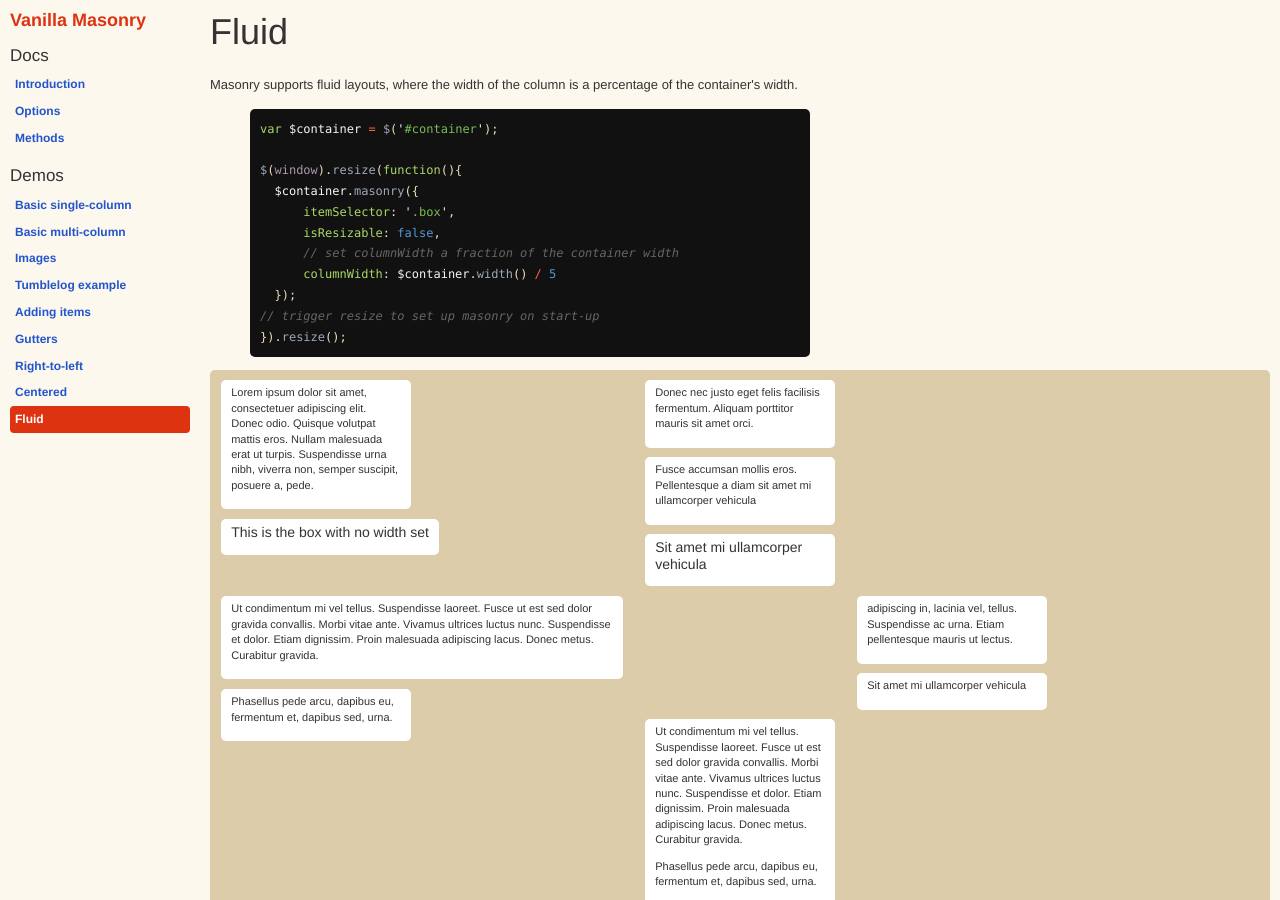
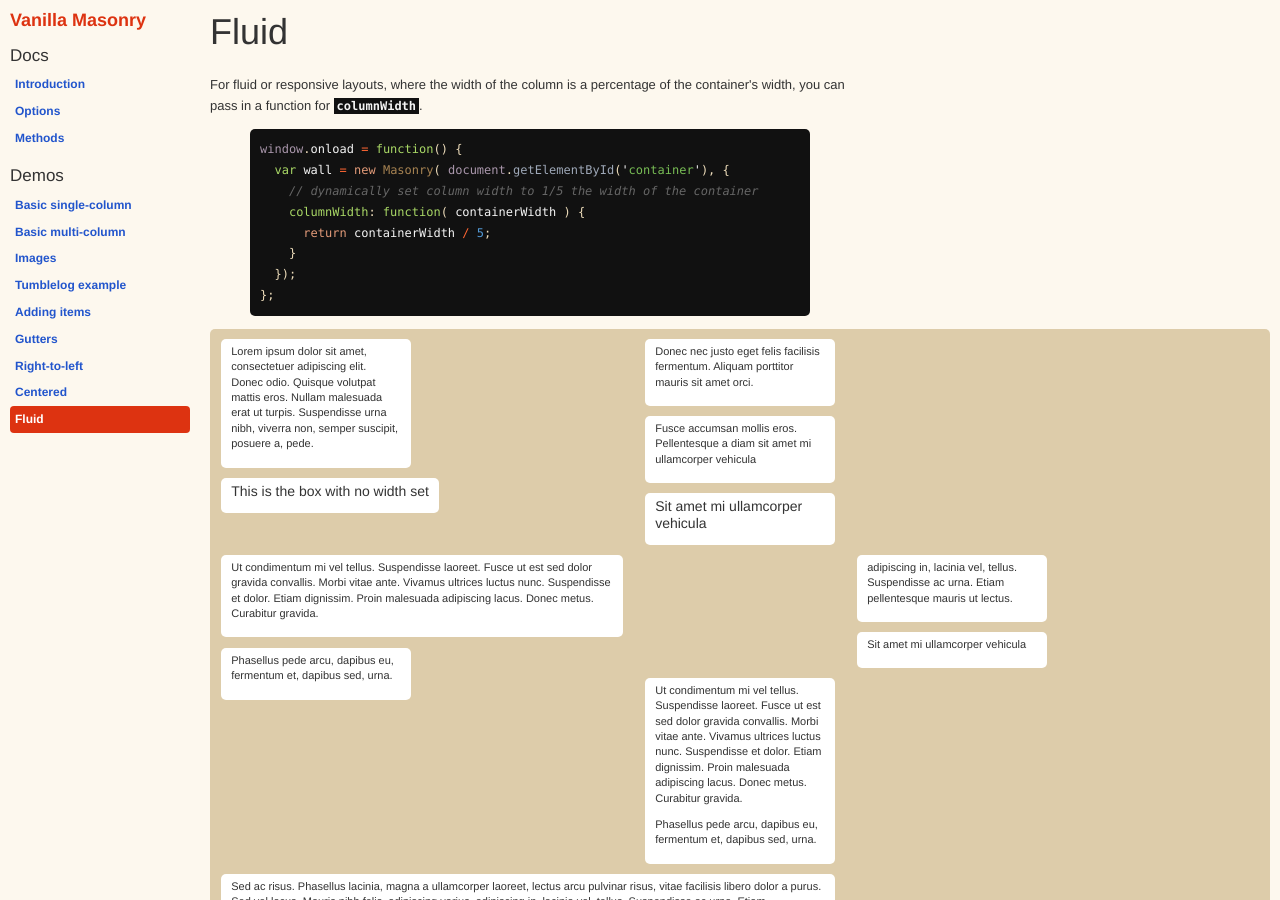
Before and after one commit to desandro/vanilla-masonry, a Jekyll site: the page built from _posts/demos/2011-07-26-fluid.html, in a window 1280 px wide and 900 px high. Built offline with Jekyll 4.4.1, drawn with Linux system fonts in a browser that asks for light colours.

Commit message:
docs : options and fluid demo

```diff
--- a/_posts/demos/2011-07-26-fluid.html
+++ b/_posts/demos/2011-07-26-fluid.html
@@ -5,21 +5,18 @@ layout: default
 ---
 
 <div id="copy">
-  <p>Masonry supports fluid layouts, where the width of the column is a percentage of the container's width.</p>
+  <p>For fluid or responsive layouts, where the width of the column is a percentage of the container's width, you can pass in a function for <a href="../docs/options.html#columnwidth"><code>columnWidth</code></a>.</p>
 
 {% highlight javascript %}
 
-var $container = $('#container');
-
-$(window).resize(function(){
-  $container.masonry({
-      itemSelector: '.box',
-      isResizable: false,
-      // set columnWidth a fraction of the container width
-      columnWidth: $container.width() / 5
+window.onload = function() {
+  var wall = new Masonry( document.getElementById('container'), {
+    // dynamically set column width to 1/5 the width of the container
+    columnWidth: function( containerWidth ) {
+      return containerWidth / 5;
+    }
   });
-// trigger resize to set up masonry on start-up
-}).resize();
+};
 
 {% endhighlight %}
 
```
Also changed, not shown: _posts/docs/2011-05-02-options.mdown (+18 -43 lines).
